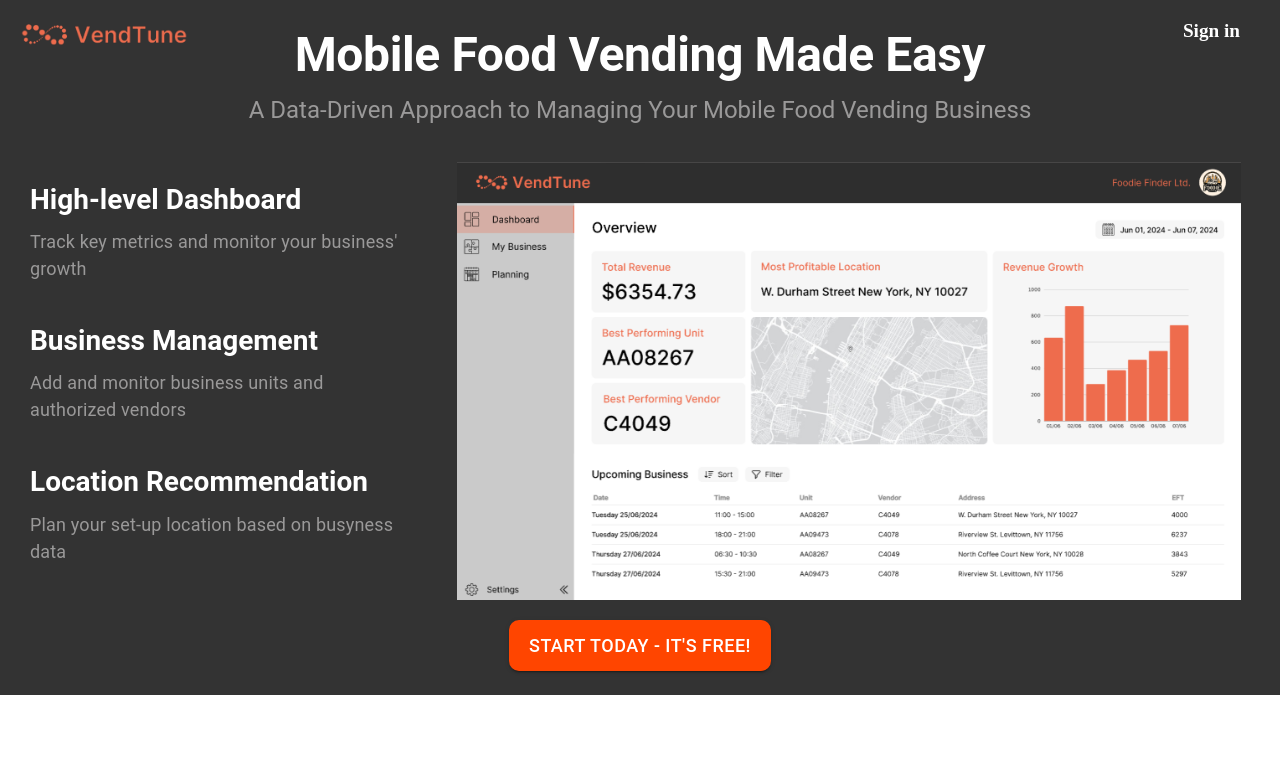
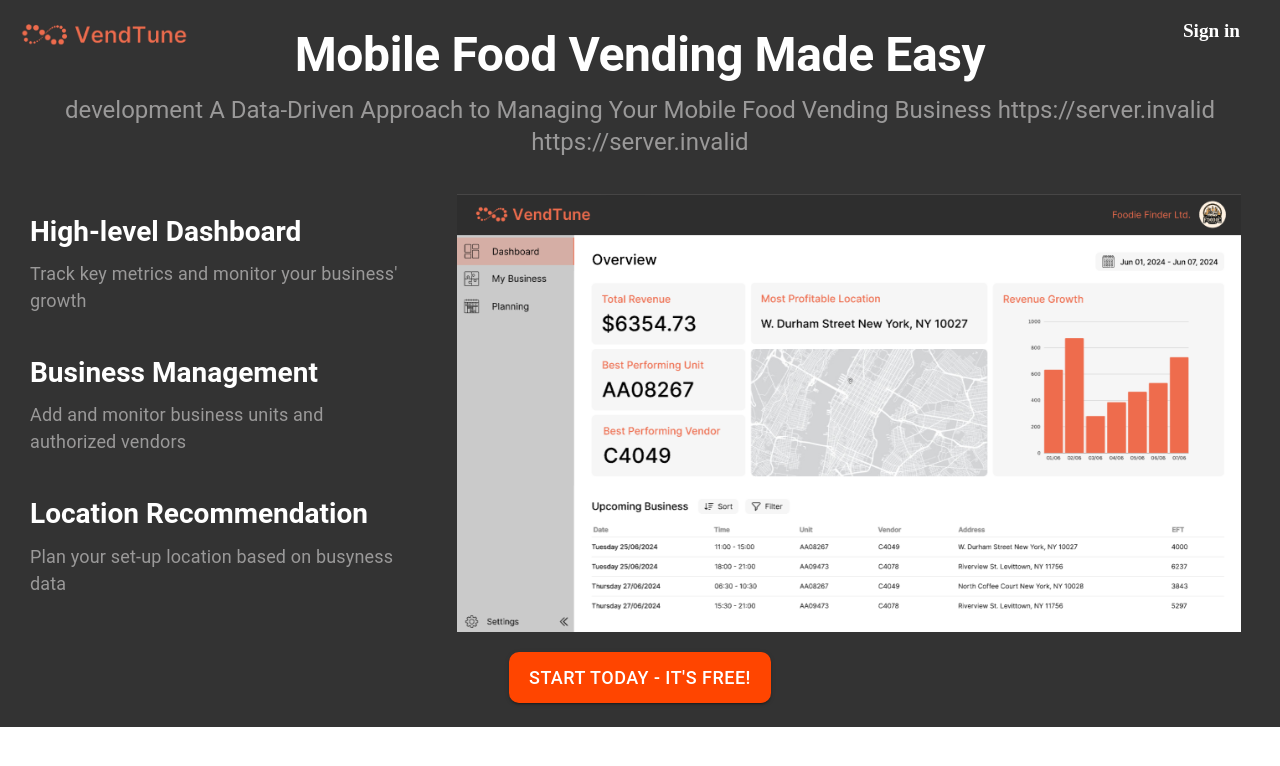
Before and after one commit to vincentiucucu/COMP47360, a React (Vite) app in the folder frontend/: page / in a window 1280 px wide. Shown: the top 766 px of the page. Built offline with nearby package versions, Linux system fonts and the light colour scheme; no server answers.

Commit message:
Minor change to home page for debug purposes

```diff
--- a/frontend/src/pages/home.jsx
+++ b/frontend/src/pages/home.jsx
@@ -128,8 +128,8 @@ const Main = () => {
                 },
               }}
             >
-              A Data-Driven Approach to Managing Your Mobile Food Vending
-              Business
+              {import.meta.env.MODE} A Data-Driven Approach to Managing Your Mobile Food Vending
+              Business {import.meta.env.VITE_API_URL_PROD} {import.meta.env.VITE_API_URL_LOCAL}
             </Typography>
           </Grid>
           <Grid sx={{alignContent:'center'}} item xs={12} md={4}>
```
